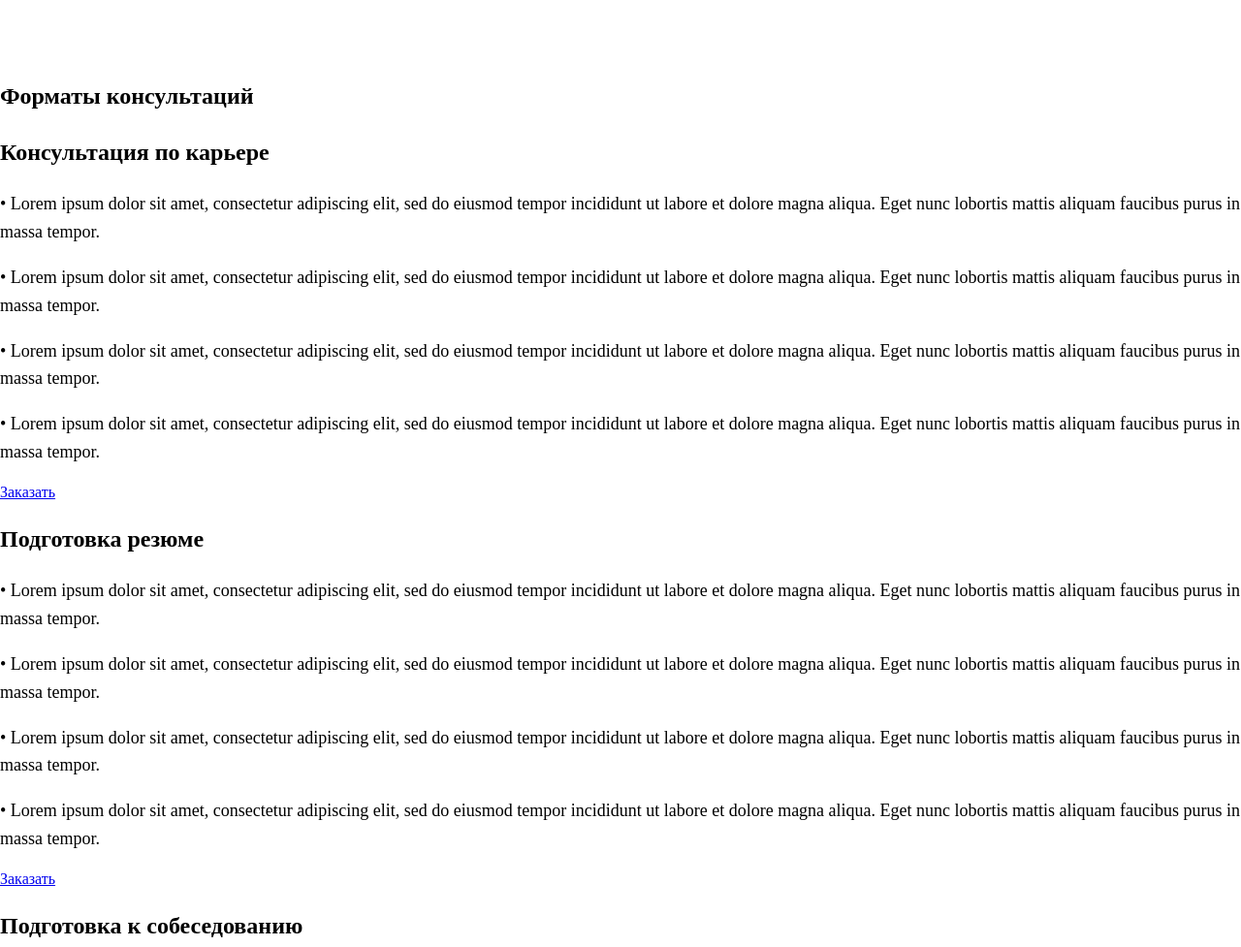
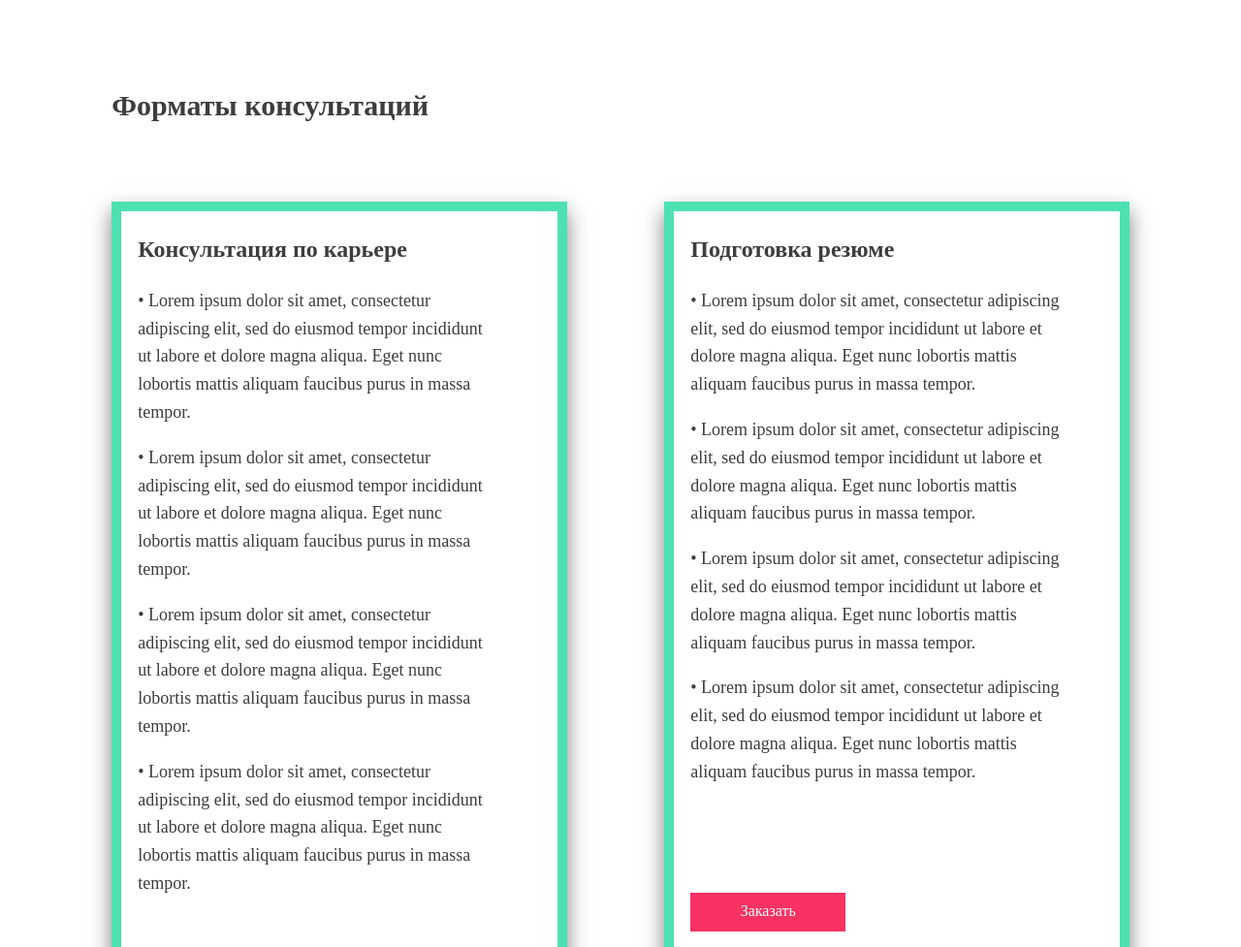
Before and after one commit to lenakokareva81/employment-consultant, a plain HTML site: page index.html in a window 1280 px wide. Shown: the part 1111-2088 px from the top of the page at 97% size. Drawn offline with Linux system fonts and the light colour scheme.

Commit message:
added styles for advices formats and certificates blocks

```diff
--- /dev/null
+++ b/_advicesformats.scss
@@ -0,0 +1,83 @@
+.advicesformats {
+    display: grid;
+    grid-template-columns: 9vw [main-content-start] 1fr [main-content-end] 9vw;
+}
+
+.advicesformats__container {
+    grid-column-start: main-content-start;
+    display: grid;
+    grid-template-areas: "first second"
+                         "third fourth";
+    margin-bottom: 200px;
+    gap: 100px;
+    min-height: max-content;
+}
+
+.advicesformats__title {
+    grid-column-start: main-content-start;
+    padding-bottom: 50px;
+    font-size: 30px;
+}
+
+.advicesformats__format--first,
+.advicesformats__format--second,
+.advicesformats__format--third,
+.advicesformats__format--fourth {
+    border: 10px solid #4DE1B2;
+    box-shadow: 0px 10px 20px rgba(0, 0, 0, 0.5);
+    padding-left: 17px;
+    padding-right: 61px;
+}
+
+.advicesformats__format--first {
+    grid-area: first;
+}
+
+.advicesformats__format--second {
+    grid-area: second;
+}
+
+.advicesformats__format--third {
+    grid-area: third;
+}
+
+.advicesformats__format--fourth {
+    grid-area: fourth;
+}
+
+.advicesformats__link-btn {
+    display: flex;
+    justify-content: center;
+    align-items: center;
+    font-family: Jost;
+    width: 160px;
+    height: 40px;
+    font-weight: 500;
+    color: white;
+    cursor: pointer;
+    text-decoration: none;
+    background-color: #F93264;
+    border: none;
+    margin-top: 110px;
+    margin-bottom: 30px;
+}
+
+.advicesformats__link-btn:hover {
+    background-color: #FA3465B2;
+}
+
+.advicesformats__link-btn:active {
+    box-shadow: 0px 10px 20px rgba(0, 0, 0, 0.5);
+}
+
+h2 {
+    font-family: Jost;
+    font-weight: 600;
+    color: #3D3D3D;
+}
+
+p {
+    font-family: Jost;
+    font-weight: 400;
+    color: #3D3D3D;
+}
--- /dev/null
+++ b/_certificates.scss
@@ -0,0 +1,30 @@
+.certificates {
+    display: grid;
+    grid-template-columns: 9vw [main-content-start] 1fr [main-content-end] 9vw;
+}
+
+.certificates__title {
+    grid-column-start: main-content-start;
+    padding-bottom: 50px;
+    font-size: 30px;
+}
+
+.certificates__img {
+    grid-column-start: main-content-start;
+    display: grid;
+    grid-template-columns: repeat(auto-fit, minmax(200px, 1fr));
+    gap: 100px;
+    margin-bottom: 200px;
+}
+
+.certificates__img--one,
+.certificates__img--two {
+    width: 100%;
+    height: 100%;
+}
+
+h2 {
+    font-family: Jost;
+    font-weight: 600;
+    color: #3D3D3D;
+}
--- a/app.scss
+++ b/app.scss
@@ -2,7 +2,9 @@
 @import "header.scss";
 @import "about_me.scss";
 @import "question.scss";
+@import "advicesformats.scss";
 @import "reviews.scss";
+@import "certificates.scss";
 @import "for_whom_services.scss";
 @import "footer.scss";
 
--- a/index.html
+++ b/index.html
@@ -85,7 +85,7 @@
     <section class="advicesformats">
         <h2 class="advicesformats__title">Форматы консультаций</h2>
             <div class="advicesformats__container">
-            <div class="advicesformats__title">
+                <div class="advicesformats__format--first">
                     <h2>Консультация по карьере</h2>
                     <p>&bull; Lorem ipsum dolor sit amet, consectetur adipiscing elit, sed do eiusmod tempor incididunt ut labore et dolore magna aliqua. Eget nunc lobortis mattis aliquam faucibus purus in massa tempor.</p>
                     <p>&bull; Lorem ipsum dolor sit amet, consectetur adipiscing elit, sed do eiusmod tempor incididunt ut labore et dolore magna aliqua. Eget nunc lobortis mattis aliquam faucibus purus in massa tempor.</p>
@@ -93,7 +93,7 @@
                     <p>&bull; Lorem ipsum dolor sit amet, consectetur adipiscing elit, sed do eiusmod tempor incididunt ut labore et dolore magna aliqua. Eget nunc lobortis mattis aliquam faucibus purus in massa tempor.</p>
                     <a href="#" class="advicesformats__link-btn">Заказать</a>
                 </div>
-            <div class="advicesformats__title">
+                <div class="advicesformats__format--second">
                     <h2>Подготовка резюме</h2>
                     <p>&bull; Lorem ipsum dolor sit amet, consectetur adipiscing elit, sed do eiusmod tempor incididunt ut labore et dolore magna aliqua. Eget nunc lobortis mattis aliquam faucibus purus in massa tempor.</p>
                     <p>&bull; Lorem ipsum dolor sit amet, consectetur adipiscing elit, sed do eiusmod tempor incididunt ut labore et dolore magna aliqua. Eget nunc lobortis mattis aliquam faucibus purus in massa tempor.</p>
@@ -101,7 +101,7 @@
                     <p>&bull; Lorem ipsum dolor sit amet, consectetur adipiscing elit, sed do eiusmod tempor incididunt ut labore et dolore magna aliqua. Eget nunc lobortis mattis aliquam faucibus purus in massa tempor.</p>
                     <a href="#" class="advicesformats__link-btn">Заказать</a>
                 </div>
-            <div class="advicesformats__title">
+                <div class="advicesformats__format--third">
                     <h2>Подготовка к собеседованию</h2>
                     <p>&bull; Lorem ipsum dolor sit amet, consectetur adipiscing elit, sed do eiusmod tempor incididunt ut labore et dolore magna aliqua. Eget nunc lobortis mattis aliquam faucibus purus in massa tempor.</p>
                     <p>&bull; Lorem ipsum dolor sit amet, consectetur adipiscing elit, sed do eiusmod tempor incididunt ut labore et dolore magna aliqua. Eget nunc lobortis mattis aliquam faucibus purus in massa tempor.</p>
@@ -109,7 +109,7 @@
                     <p>&bull; Lorem ipsum dolor sit amet, consectetur adipiscing elit, sed do eiusmod tempor incididunt ut labore et dolore magna aliqua. Eget nunc lobortis mattis aliquam faucibus purus in massa tempor.</p>
                     <a href="#" class="advicesformats__link-btn">Заказать</a>
                 </div>
-            <div class="advicesformats__title">
+                <div class="advicesformats__format--fourth">
                     <h2>Сопровождение в поиске работы</h2>
                     <p>&bull; Lorem ipsum dolor sit amet, consectetur adipiscing elit, sed do eiusmod tempor incididunt ut labore et dolore magna aliqua. Eget nunc lobortis mattis aliquam faucibus purus in massa tempor.</з>
                     <p>&bull; Lorem ipsum dolor sit amet, consectetur adipiscing elit, sed do eiusmod tempor incididunt ut labore et dolore magna aliqua. Eget nunc lobortis mattis aliquam faucibus purus in massa tempor.</p>
@@ -119,9 +119,6 @@
                 </div>
             </div>
     </section>
-
-
-
 
     <!--  Блок отзывы -->
     <section class="reviews">
@@ -251,9 +248,15 @@
 
 
     <!--  Блок сертификаты -->
+
     <section class="certificates">
         <h2 class="certificates__title">Мои сертификаты</h2>
+        <div class="certificates__img">
+            <div><img class="certificates__img--one" src="assets/img/section_certificates_img.png" alt="Certificate_image_1"></div>
+            <div><img class="certificates__img--two" src="assets/img/section_certificates_img.png" alt="Certificate_image_2"></div>
+        </div>
     </section>
+
     <!--  Блок футер -->
 
 
```
Also changed, not shown: app.css, assets/img/section_certificates_img.png (added), 1 other file. Lines whose indentation alone changed are shown as unchanged.
